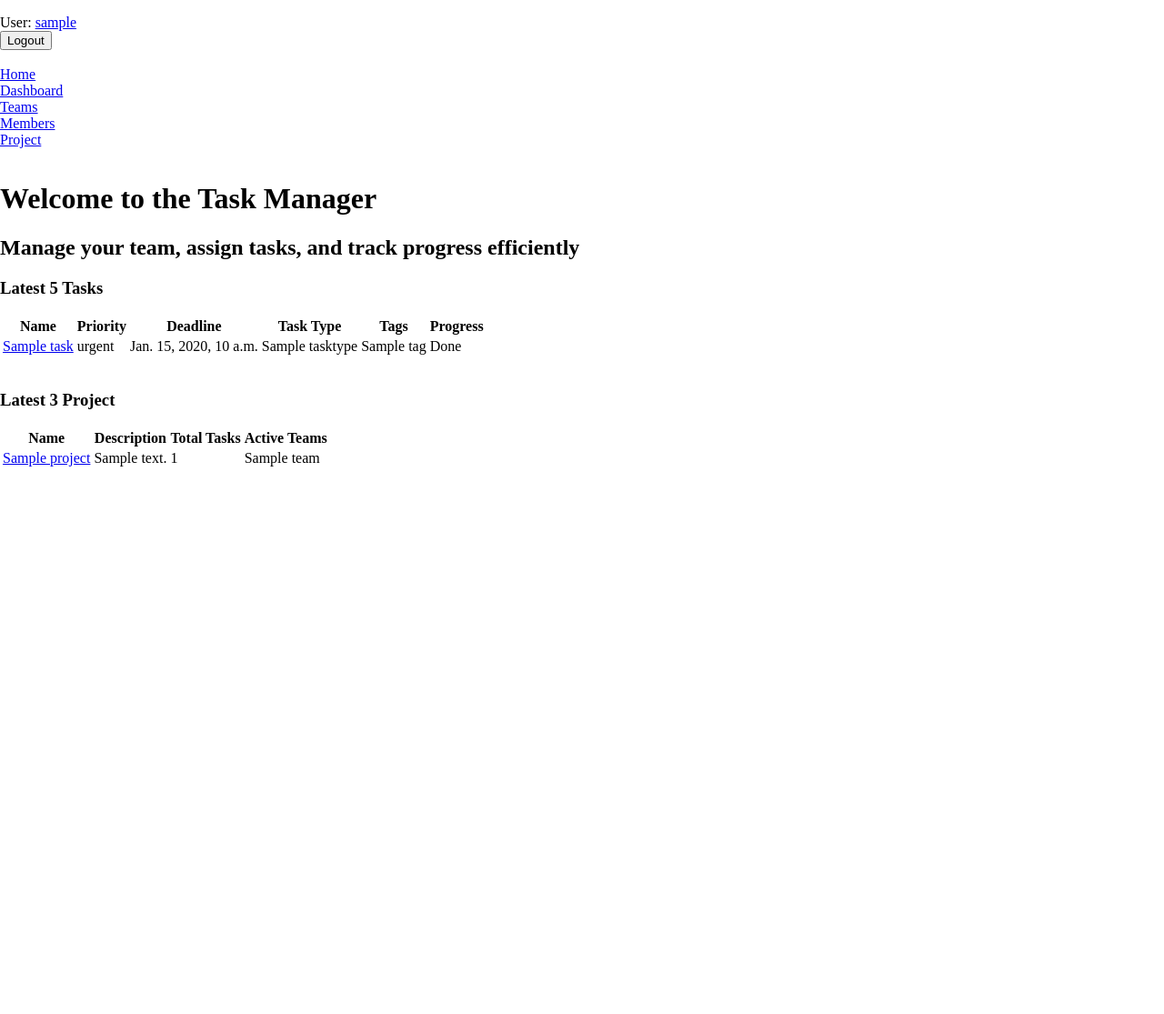
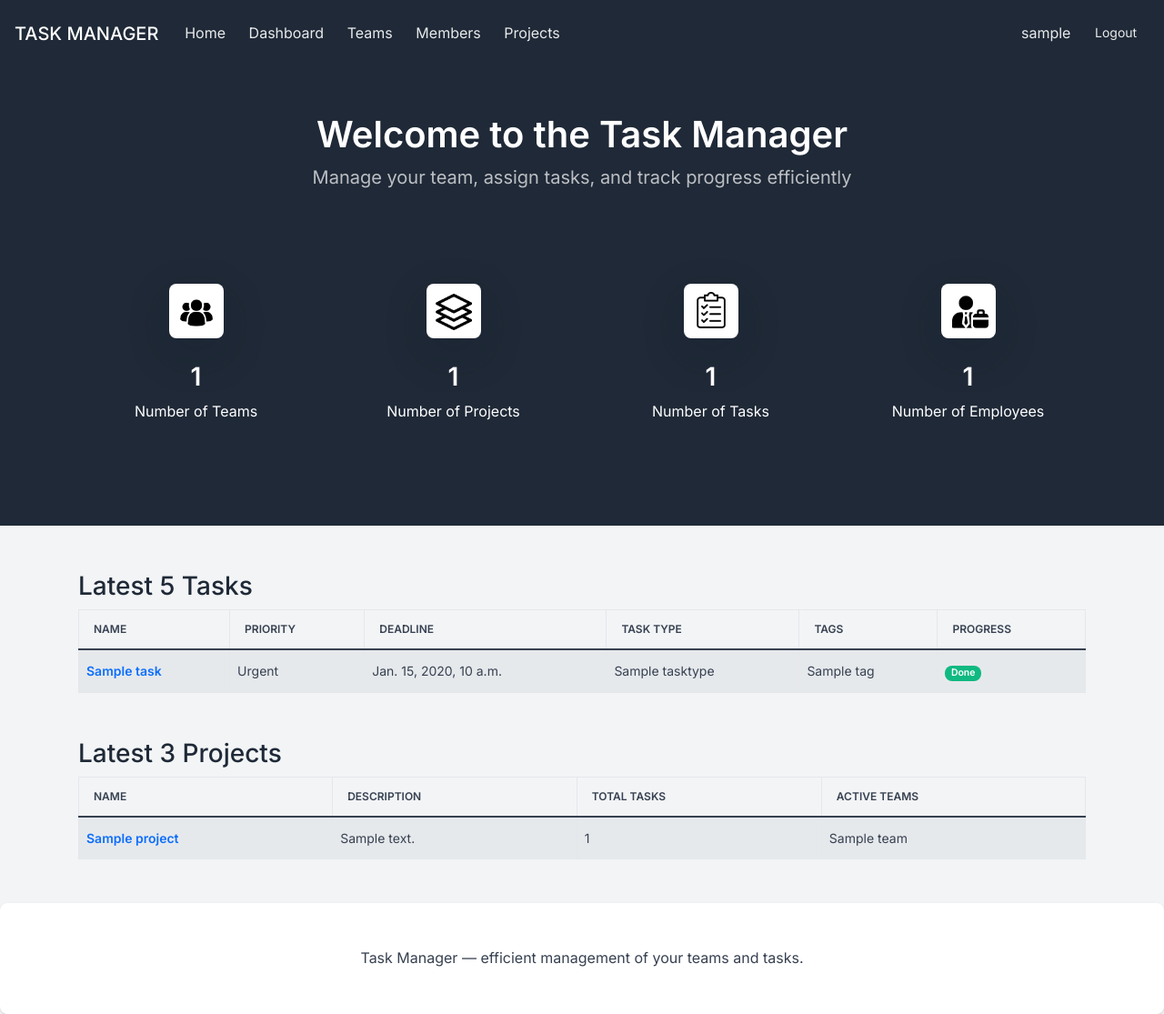
Before and after one commit to msubchak/team-task-manager, a Django app: page / in a window 1280 px wide. Shown: the whole page at 91% size. Before the commit the page ends 513 px from the top, so only its background shows below. Run offline with Django 5.2, Linux system fonts and the light colour scheme; a user stored in the database is signed in; tables that the repository leaves empty hold one stand-in row (values such as "Sample post"); some libraries are stand-ins or nearby versions.

Commit message:
style: Update design in base.html and index.html

```diff
--- a/templates/base.html
+++ b/templates/base.html
@@ -1,26 +1,64 @@
+{% load static %}
 <!DOCTYPE html>
 <html lang="en">
 <head>
   <meta charset="UTF-8"/>
-  {% load static %}
-  <link rel="stylesheet" href="{% static 'css/styles.css' %}">
+  <meta name="viewport" content="width=device-width, initial-scale=1"/>
+  <title>{% block title %}My Volt Dashboard{% endblock %}</title>
+  <link href="{% static 'vendor/bootstrap/dist/css/bootstrap.min.css' %}" rel="stylesheet"/>
+  <link href="{% static 'css/volt.css' %}" rel="stylesheet"/>
+  <link href="{% static 'css/styles.css' %}" rel="stylesheet"/>
+  {% block extra_css %}{% endblock %}
 </head>
 <body>
-<header>
-  <nav>
-  </nav>
-</header>
-{% block sidebar %}
-  {% include "includes/sidebar.html" %}
+<nav class="navbar navbar-expand-lg navbar-dark bg-primary">
+  <div class="container-fluid">
+    <span class="navbar-brand fs-5 fw-bold">Task Manager</span>
+    <button class="navbar-toggler" type="button" data-bs-toggle="collapse" data-bs-target="#navbarNav"
+            aria-controls="navbarNav" aria-expanded="false" aria-label="Toggle navigation">
+      <span class="navbar-toggler-icon"></span>
+    </button>
+    <div class="collapse navbar-collapse" id="navbarNav">
+      <ul class="navbar-nav me-auto mb-2 mb-lg-0">
+        <li class="nav-item"><a class="nav-link" href="{% url 'tasks:index' %}">Home</a></li>
+        <li class="nav-item"><a class="nav-link" href="{% url 'tasks:task-list' %}">Dashboard</a></li>
+        <li class="nav-item"><a class="nav-link" href="{% url 'tasks:team-list' %}">Teams</a></li>
+        <li class="nav-item"><a class="nav-link" href="{% url 'tasks:worker-list' %}">Members</a></li>
+        <li class="nav-item"><a class="nav-link" href="{% url 'tasks:project-list' %}">Projects</a></li>
+      </ul>
+      <ul class="navbar-nav ms-auto">
+        {% if user.is_authenticated %}
+          <li class="nav-item">
+            <a class="nav-link" href="{% url 'tasks:worker-detail' user.id %}">{{ user.get_username }}</a>
+          </li>
+          <li class="nav-item">
+            <form method="post" action="{% url 'logout' %}" class="d-inline">
+              {% csrf_token %}
+              <button type="submit" class="btn btn-link nav-link">Logout</button>
+            </form>
+          </li>
+        {% else %}
+          <li class="nav-item"><a class="nav-link" href="{% url 'login' %}">Login</a></li>
+        {% endif %}
+      </ul>
+    </div>
+  </div>
+</nav>
+
+<div class="main-content">
+  {% block content %}{% endblock %}
+</div>
+
+{% block pagination %}
+  {% include "includes/pagination.html" %}
 {% endblock %}
-<main>
-  {% block content %}
-  {% endblock %}
-  {% block pagination %}
-    {% include "includes/pagination.html" %}
-  {% endblock %}
-</main>
-<footer>
-</footer>
+
+{% block footer %}
+  {% include 'includes/footer.html' %}
+{% endblock %}
+
+<script src="{% static 'vendor/bootstrap/dist/js/bootstrap.bundle.min.js' %}"></script>
+<script src="{% static 'assets/js/volt.js' %}"></script>
+{% block extra_js %}{% endblock %}
 </body>
 </html>
--- a/templates/tasks/index.html
+++ b/templates/tasks/index.html
@@ -1,10 +1,55 @@
 {% extends "base.html" %}
+{% load static %}
+
+{% block title %}Dashboard{% endblock %}
+
 {% block content %}
-  <h1>Welcome to the Task Manager</h1>
-  <h2>Manage your team, assign tasks, and track progress efficiently</h2>
+  <section class="section-header overflow-hidden pt-4 pt-lg-5 pb-3 pb-lg-4 bg-primary text-white">
+    <div class="container text-center">
+      <h1 class="fw-bolder">Welcome to the Task Manager</h1>
+      <h2 class="lead fw-normal text-muted mb-6">Manage your team, assign tasks, and track progress efficiently</h2>
+      <br>
+      <div class="row justify-content-center mb-5">
+        <div class="col-6 col-md-3 text-center mb-4">
+          <div class="icon icon-shape bg-white shadow-lg rounded mb-4 mx-auto" style="width: 60px; height: 60px;">
+            <img src="{% static 'assets/img/group.png' %}" alt="Teams Icon"
+                 style="width: 40px; height: 40px; margin-top: 4px;">
+          </div>
+          <h3 class="fw-bolder">{{ teams_count }}</h3>
+          <p class="text-gray">Number of Teams</p>
+        </div>
+        <div class="col-6 col-md-3 text-center mb-4">
+          <div class="icon icon-shape bg-white shadow-lg rounded mb-4 mx-auto" style="width: 60px; height: 60px;">
+            <img src="{% static 'assets/img/layers.png' %}" alt="Projects Icon"
+                 style="width: 40px; height: 40px; margin-top: 2px;">
+          </div>
+          <h3 class="fw-bolder">{{ projects_count }}</h3>
+          <p class="text-gray">Number of Projects</p>
+        </div>
+
+        <div class="col-6 col-md-3 text-center mb-4">
+          <div class="icon icon-shape bg-white shadow-lg rounded mb-4 mx-auto" style="width: 60px; height: 60px;">
+            <img src="{% static 'assets/img/clipboard.png' %}" alt="Tasks Icon"
+                 style="width: 40px; height: 40px; margin-top: -2px;">
+          </div>
+          <h3 class="fw-bolder">{{ tasks_count }}</h3>
+          <p class="text-gray">Number of Tasks</p>
+        </div>
+        <div class="col-6 col-md-3 text-center mb-4">
+          <div class="icon icon-shape bg-white shadow-lg rounded mb-4 mx-auto" style="width: 60px; height: 60px;">
+            <img src="{% static 'assets/img/employee.png' %}" alt="Employees Icon"
+                 style="width: 40px; height: 40px; margin-top: 3px; margin-left: 5px;">
+          </div>
+          <h3 class="fw-bolder">{{ num_worker }}</h3>
+          <p class="text-gray">Number of Employees</p>
+        </div>
+      </div>
+    </div>
+  </section>
+  <section class="container my-5">
     {% if tasks %}
       <h3>Latest 5 Tasks</h3>
-    <table class="index-table">
+      <table class="table table-striped table-bordered">
         <thead>
         <tr>
           <th>Name</th>
@@ -18,29 +63,29 @@
         <tbody>
         {% for task in tasks %}
           <tr>
-          <td>
-            <a href="{% url 'tasks:task-detail' task.id %}">{{ task.name }}</a>
-          </td>
-          <td>{{ task.priority }}</td>
+            <td><a href="{% url 'tasks:task-detail' task.id %}" class="task-detail-index">{{ task.name }}</a></td>
+            <td>{{ task.get_priority_display }}</td>
             <td>{{ task.deadline }}</td>
             <td>{{ task.task_type }}</td>
+            <td>{% for tag in task.tags.all %}{{ tag.name }}{% if not forloop.last %}, {% endif %}{% endfor %}</td>
             <td>
-            {% for tag in task.tags.all %}
-              {{ tag.name }}{% if not forloop.last %},{% endif %}
-            {% endfor %}
+              {% if task.is_complete %}
+                <span class="badge bg-success">Done</span>
+              {% else %}
+                <span class="badge bg-warning text-dark">In Progress</span>
+              {% endif %}
             </td>
-          <td>{% if task.is_complete %}Done{% else %}In Progress{% endif %}</td>
           </tr>
         {% endfor %}
         </tbody>
       </table>
     {% else %}
-    <h2>No tasks were found</h2>
+      <h4>No tasks were found</h4>
     {% endif %}
+
     {% if projects %}
-    <br>
-    <h3>Latest 3 Project</h3>
-    <table class="index-table">
+      <h3 class="mt-5">Latest 3 Projects</h3>
+      <table class="table table-striped table-bordered">
         <thead>
         <tr>
           <th>Name</th>
@@ -52,14 +97,12 @@
         <tbody>
         {% for project in projects %}
           <tr>
-          <td>
-            <a href="{% url 'tasks:project-detail' project.id %}">{{ project.name }}</a>
-          </td>
+            <td><a href="{% url 'tasks:project-detail' project.id %}" class="project-detail-index">{{ project.name }}</a></td>
             <td>{{ project.description }}</td>
             <td>{{ project.tasks.count }}</td>
             <td>
               {% for team in project.team.all %}
-              {{ team.name }}{% if not forloop.last %},{% endif %}
+                {{ team.name }}{% if not forloop.last %}, {% endif %}
               {% empty %}
                 -
               {% endfor %}
@@ -69,4 +112,5 @@
         </tbody>
       </table>
     {% endif %}
+  </section>
 {% endblock %}
```
Lines whose indentation alone changed are shown as unchanged.
